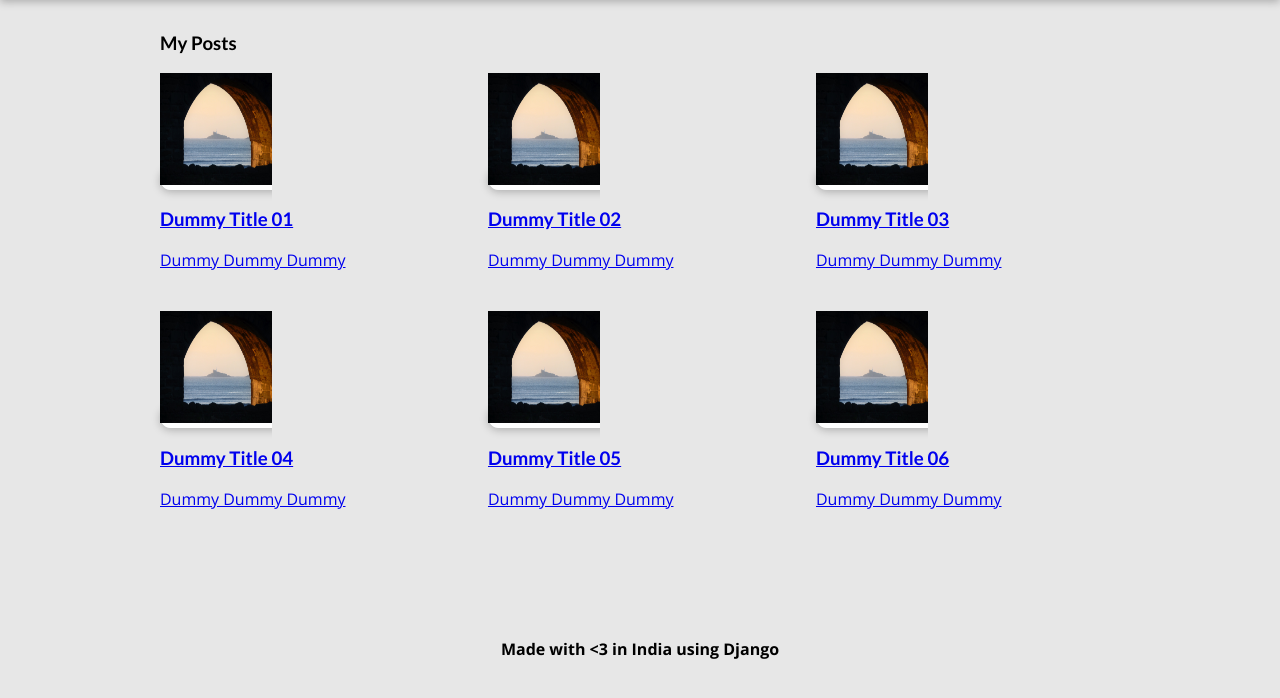
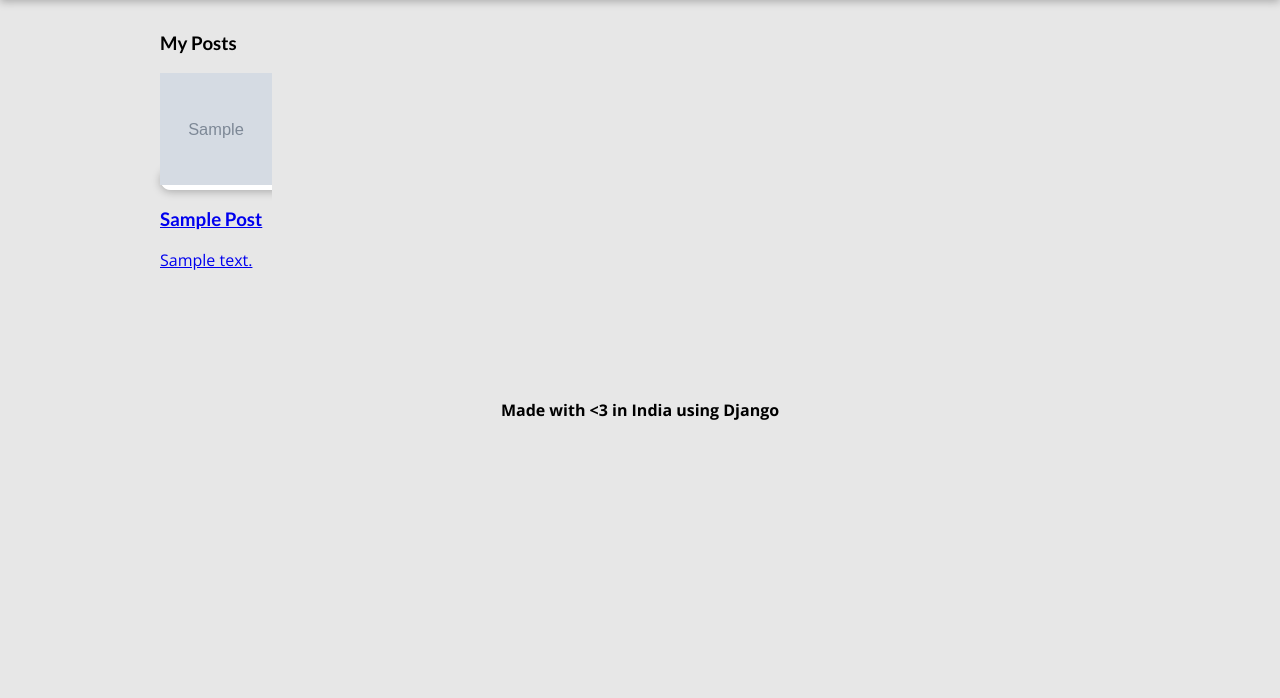
Before and after one commit to mr-possible/my-blog, a Django app: page /all-posts in a window 1280 px wide. Shown: the part 80-778 px from the top of the page. Run offline with Django 4.2, Linux system fonts and the light colour scheme; tables that the repository leaves empty hold one stand-in row (values such as "Sample post"); grey boxes marked "Sample" are stand-in pictures.

Commit message:
Tweaked views for starting page and all posts page

```diff
--- a/blogapp/templates/blogapp/includes/post.html
+++ b/blogapp/templates/blogapp/includes/post.html
@@ -4,10 +4,10 @@
   <article class="post">
     <a href="{% url 'post-detail-page' slug=post.slug %}">
       {% comment %} DONT GIVE SPACE WITH FILTERS - example - using the 'add' below {% endcomment %}
-      <img src="{% static 'blogapp/images/'|add:post.image %}" alt={{ post.image_alt }} />
+      <img src="{% static 'blogapp/images/'|add:post.image_name %}" alt={{ post.image_name }} />
       <div class="post__content">
         <h3>{{ post.title|title }}</h3>
-        <p class="post__previewtext">{{ post.preview_text }}</p>
+        <p class="post__previewtext">{{ post.excerpt }}</p>
       </div>
     </a>
   </article>
--- a/blogapp/templates/blogapp/post-detail.html
+++ b/blogapp/templates/blogapp/post-detail.html
@@ -13,7 +13,7 @@
   <section id="summary">
     <h2>{{ post.title }}</h3>
       <article>
-        <img src="{% static 'blogapp/images'|add:post.image %}" alt={{ post.image_alt }} />
+        <img src="{% static 'blogapp/images'|add:post.image_name %}" alt={{ post.image_name }} />
         <address>By {{ post.author }}</address>
         <div>
           Created on <time>{{ post.date|date:'D d M Y' }}</time>
@@ -21,6 +21,6 @@
       </article>
   </section>
   <main>
-    <p>{{ post.full_content|linebreaks }}</p>
+    <p>{{ post.content|linebreaks }}</p>
   </main>
 {% endblock  %}
--- a/blogapp/views.py
+++ b/blogapp/views.py
@@ -1,129 +1,9 @@
 from django.shortcuts import render
 from datetime import date
+from .models import Post
 
 # just added for now. Later these will be pulled from a database
-all_posts = [
-    {
-        "title": "Dummy Title 01",
-        "slug": "dummy-slug-seo-term1",
-        "image": "sample.jpg",
-        "image_alt": "wewewe",
-        "author": "Sambhav Dave",
-        "date": date(2022, 7, 10),
-        "preview_text": "Dummy Dummy Dummy",
-        "full_content": """
-            Lorem Ipsum is simply dummy text of the printing and typesetting industry.
-            Lorem Ipsum has been the industry's standard dummy text ever since the 1500s, when an unknown printer took a galley of type and scrambled it to make a type specimen book.
-            It has survived not only five centuries, but also the leap into electronic typesetting, remaining essentially unchanged.
-            It was popularised in the 1960s with the release of Letraset sheets containing Lorem Ipsum passages, and more recently with desktop publishing software like Aldus PageMaker including versions of Lorem Ipsum.
-
-            It is a long established fact that a reader will be distracted by the readable content of a page when looking at its layout.
-            The point of using Lorem Ipsum is that it has a more-or-less normal distribution of letters, as opposed to using 'Content here, content here', making it look like readable English.
-            Many desktop publishing packages and web page editors now use Lorem Ipsum as their default model text, and a search for 'lorem ipsum' will uncover many web sites still in their infancy.
-            Various versions have evolved over the years, sometimes by accident, sometimes on purpose (injected humour and the like).
-        """
-    },
-    {
-        "title": "Dummy Title 02",
-        "slug": "dummy-slug-seo-term2",
-        "image": "sample.jpg",
-        "image_alt": "wrfewf",
-        "author": "Sambhav Dave",
-        "date": date(2022, 7, 11),
-        "preview_text": "Dummy Dummy Dummy",
-        "full_content": """
-            Lorem Ipsum is simply dummy text of the printing and typesetting industry.
-            Lorem Ipsum has been the industry's standard dummy text ever since the 1500s, when an unknown printer took a galley of type and scrambled it to make a type specimen book.
-            It has survived not only five centuries, but also the leap into electronic typesetting, remaining essentially unchanged.
-            It was popularised in the 1960s with the release of Letraset sheets containing Lorem Ipsum passages, and more recently with desktop publishing software like Aldus PageMaker including versions of Lorem Ipsum.
-
-            It is a long established fact that a reader will be distracted by the readable content of a page when looking at its layout.
-            The point of using Lorem Ipsum is that it has a more-or-less normal distribution of letters, as opposed to using 'Content here, content here', making it look like readable English.
-            Many desktop publishing packages and web page editors now use Lorem Ipsum as their default model text, and a search for 'lorem ipsum' will uncover many web sites still in their infancy.
-            Various versions have evolved over the years, sometimes by accident, sometimes on purpose (injected humour and the like).
-        """
-    },
-    {
-        "title": "Dummy Title 03",
-        "slug": "dummy-slug-seo-term3",
-        "image": "sample.jpg",
-        "image_alt": "ijijji",
-        "author": "Sambhav Dave",
-        "date": date(2022, 7, 12),
-        "preview_text": "Dummy Dummy Dummy",
-        "full_content": """
-            Lorem Ipsum is simply dummy text of the printing and typesetting industry.
-            Lorem Ipsum has been the industry's standard dummy text ever since the 1500s, when an unknown printer took a galley of type and scrambled it to make a type specimen book.
-            It has survived not only five centuries, but also the leap into electronic typesetting, remaining essentially unchanged.
-            It was popularised in the 1960s with the release of Letraset sheets containing Lorem Ipsum passages, and more recently with desktop publishing software like Aldus PageMaker including versions of Lorem Ipsum.
-
-            It is a long established fact that a reader will be distracted by the readable content of a page when looking at its layout.
-            The point of using Lorem Ipsum is that it has a more-or-less normal distribution of letters, as opposed to using 'Content here, content here', making it look like readable English.
-            Many desktop publishing packages and web page editors now use Lorem Ipsum as their default model text, and a search for 'lorem ipsum' will uncover many web sites still in their infancy.
-            Various versions have evolved over the years, sometimes by accident, sometimes on purpose (injected humour and the like).
-        """
-    },
-    {
-        "title": "Dummy Title 04",
-        "slug": "dummy-slug-seo-term4",
-        "image": "sample.jpg",
-        "image_alt": "ijijji",
-        "author": "Sambhav Dave",
-        "date": date(2022, 7, 13),
-        "preview_text": "Dummy Dummy Dummy",
-        "full_content": """
-            Lorem Ipsum is simply dummy text of the printing and typesetting industry.
-            Lorem Ipsum has been the industry's standard dummy text ever since the 1500s, when an unknown printer took a galley of type and scrambled it to make a type specimen book.
-            It has survived not only five centuries, but also the leap into electronic typesetting, remaining essentially unchanged.
-            It was popularised in the 1960s with the release of Letraset sheets containing Lorem Ipsum passages, and more recently with desktop publishing software like Aldus PageMaker including versions of Lorem Ipsum.
-
-            It is a long established fact that a reader will be distracted by the readable content of a page when looking at its layout.
-            The point of using Lorem Ipsum is that it has a more-or-less normal distribution of letters, as opposed to using 'Content here, content here', making it look like readable English.
-            Many desktop publishing packages and web page editors now use Lorem Ipsum as their default model text, and a search for 'lorem ipsum' will uncover many web sites still in their infancy.
-            Various versions have evolved over the years, sometimes by accident, sometimes on purpose (injected humour and the like).
-        """
-    },
-    {
-        "title": "Dummy Title 05",
-        "slug": "dummy-slug-seo-term5",
-        "image": "sample.jpg",
-        "image_alt": "ijijji",
-        "author": "Sambhav Dave",
-        "date": date(2022, 7, 14),
-        "preview_text": "Dummy Dummy Dummy",
-        "full_content": """
-            Lorem Ipsum is simply dummy text of the printing and typesetting industry.
-            Lorem Ipsum has been the industry's standard dummy text ever since the 1500s, when an unknown printer took a galley of type and scrambled it to make a type specimen book.
-            It has survived not only five centuries, but also the leap into electronic typesetting, remaining essentially unchanged.
-            It was popularised in the 1960s with the release of Letraset sheets containing Lorem Ipsum passages, and more recently with desktop publishing software like Aldus PageMaker including versions of Lorem Ipsum.
-
-            It is a long established fact that a reader will be distracted by the readable content of a page when looking at its layout.
-            The point of using Lorem Ipsum is that it has a more-or-less normal distribution of letters, as opposed to using 'Content here, content here', making it look like readable English.
-            Many desktop publishing packages and web page editors now use Lorem Ipsum as their default model text, and a search for 'lorem ipsum' will uncover many web sites still in their infancy.
-            Various versions have evolved over the years, sometimes by accident, sometimes on purpose (injected humour and the like).
-        """
-    },
-    {
-        "title": "Dummy Title 06",
-        "slug": "dummy-slug-seo-term6",
-        "image": "sample.jpg",
-        "image_alt": "ijijji",
-        "author": "Sambhav Dave",
-        "date": date(2022, 7, 15),
-        "preview_text": "Dummy Dummy Dummy",
-        "full_content": """
-            Lorem Ipsum is simply dummy text of the printing and typesetting industry.
-            Lorem Ipsum has been the industry's standard dummy text ever since the 1500s, when an unknown printer took a galley of type and scrambled it to make a type specimen book.
-            It has survived not only five centuries, but also the leap into electronic typesetting, remaining essentially unchanged.
-            It was popularised in the 1960s with the release of Letraset sheets containing Lorem Ipsum passages, and more recently with desktop publishing software like Aldus PageMaker including versions of Lorem Ipsum.
-
-            It is a long established fact that a reader will be distracted by the readable content of a page when looking at its layout.
-            The point of using Lorem Ipsum is that it has a more-or-less normal distribution of letters, as opposed to using 'Content here, content here', making it look like readable English.
-            Many desktop publishing packages and web page editors now use Lorem Ipsum as their default model text, and a search for 'lorem ipsum' will uncover many web sites still in their infancy.
-            Various versions have evolved over the years, sometimes by accident, sometimes on purpose (injected humour and the like).
-        """
-    }
-]
+all_posts = []
 
 
 def get_date_from_posts(post):
@@ -131,14 +11,14 @@ def get_date_from_posts(post):
 
 
 def starting_page(request):
-    sorted_posts = sorted(all_posts, key=get_date_from_posts, reverse=True)
-    latest_posts = sorted_posts[:3]
+    latest_posts = Post.objects.all().order_by("-date")[:3]
     return render(request, 'blogapp/index.html', {
         "posts": latest_posts
     })
 
 
 def posts(request):
+    all_posts = Post.objects.all()
     return render(request, 'blogapp/all-posts.html', {
         'all_posts': all_posts
     })
```
